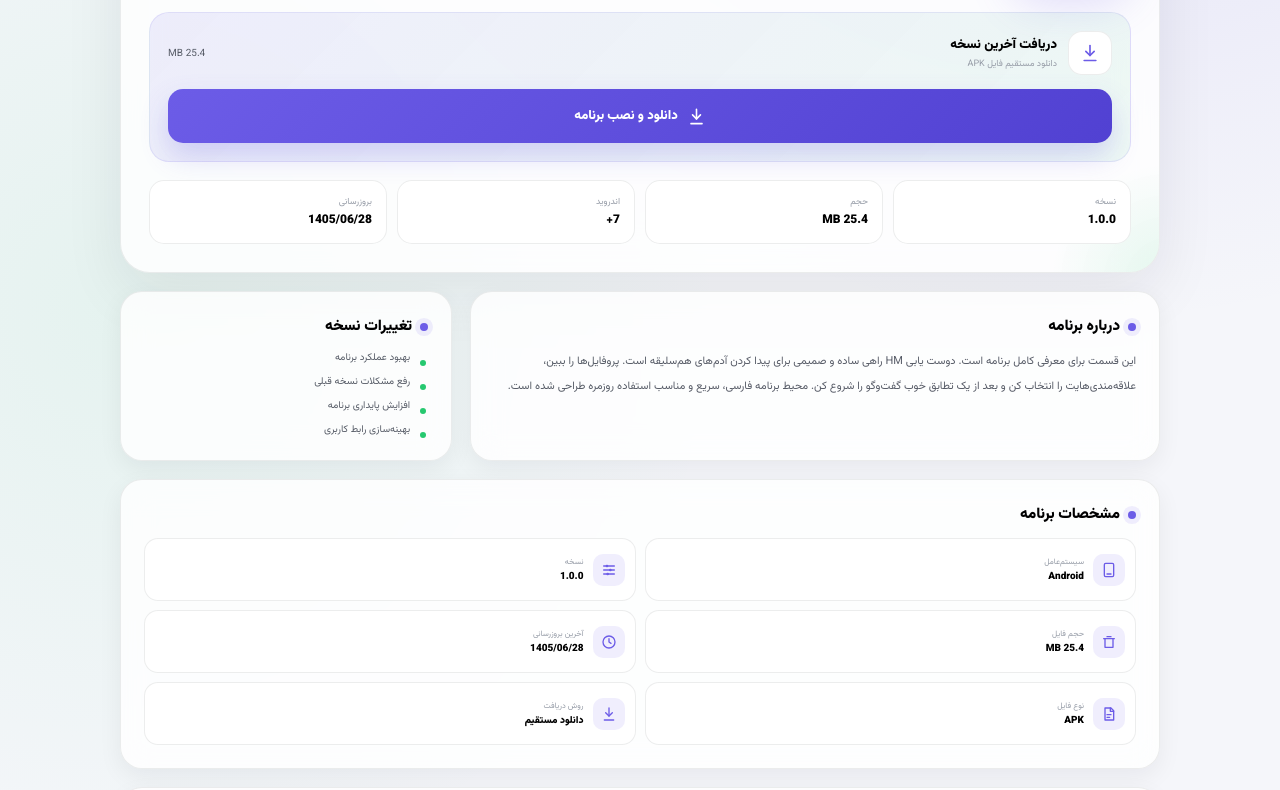
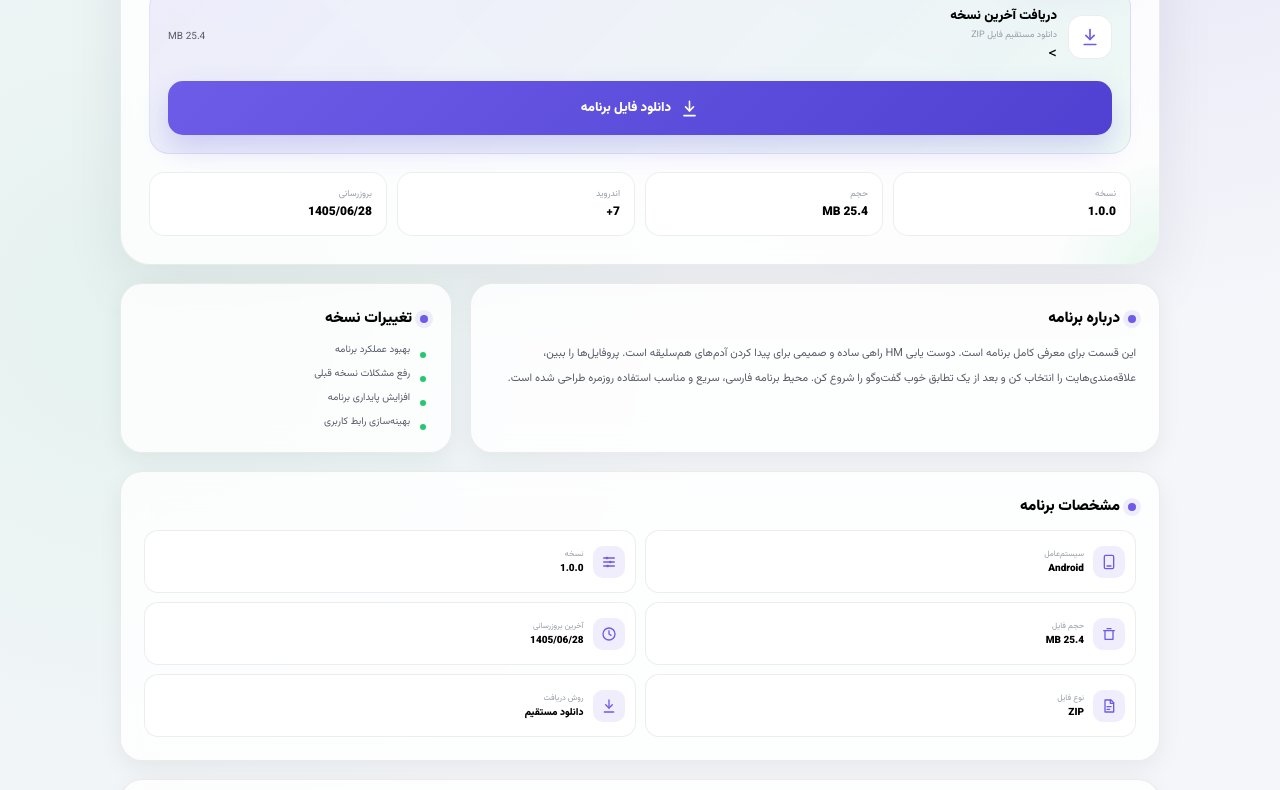
Before and after one commit to hm-html/hm, a plain HTML site: page index.html in a window 1280 px wide. Shown: the part 289-1079 px from the top of the page. Drawn offline with Linux system fonts and the light colour scheme.

Commit message:
Update index.html

````diff
--- a/index.html
+++ b/index.html
@@ -1,4 +1,3 @@
-```html
 <!DOCTYPE html>
 <html lang="fa" dir="rtl">
 
@@ -2046,8 +2045,8 @@
                                 </div>
 
                                 <div class="download-subtitle">
-                                    دانلود مستقیم فایل APK
-                                </div>
+    دانلود مستقیم فایل ZIP
+</div>>
 
                             </div>
 
@@ -2067,14 +2066,13 @@
                          ================================================= -->
 
                     <a
-                        href="./HM.apk"
-                        download="HM.apk"
-                        type="application/vnd.android.package-archive"
+    href="./HM.ZIP"
+    download="HM.ZIP"
+    type="application/zip"
     class="download-button"
     id="downloadButton"
-                        aria-label="دانلود و نصب برنامه HM"
-                    >
-
+    aria-label="دانلود فایل HM"
+>
     <svg
         viewBox="0 0 24 24"
         fill="none"
@@ -2083,15 +2081,12 @@
         stroke-linecap="round"
         stroke-linejoin="round"
     >
-
         <path d="M12 3v12" />
         <path d="m7 10 5 5 5-5" />
         <path d="M5 21h14" />
-
     </svg>
 
-                        دانلود و نصب برنامه
-
+    دانلود فایل برنامه
 </a>
 
                 </div>
@@ -2461,7 +2456,7 @@
                             </div>
 
                             <div class="info-value">
-                                APK
+    ZIP
 </div>
 
                         </div>
````
Lines whose indentation alone changed are shown as unchanged.
